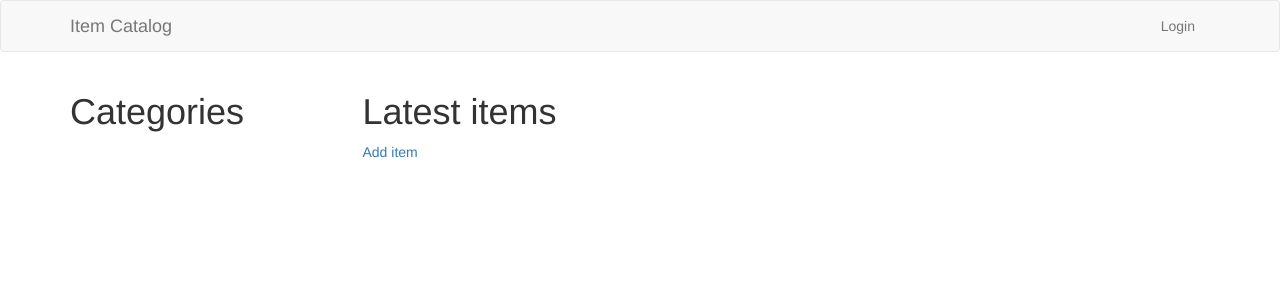
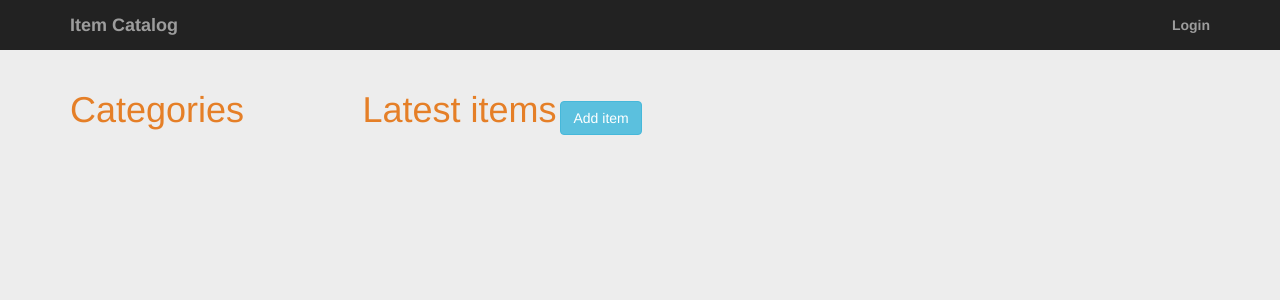
Before and after one commit to pim0223/item-catalog, a Flask app: page /catalog/ in a window 1280 px wide. Shown: the top 300 px of the page. Run offline with Flask 2, Linux system fonts and the light colour scheme; data that the repository does not hold is empty; parts of the project's set-up code (start-up, migrations or seed data) failed here and were passed over; some libraries are stand-ins or nearby versions.

Commit message:
Added styling

```diff
--- /dev/null
+++ b/src/static/styles.css
@@ -0,0 +1,31 @@
+h1 {
+  color: #e57f27;
+  display: inline-block;
+}
+
+.item_description {
+  background-color: #ffffff;
+  border-radius: 5px;
+  padding: 5px;
+  margin-top: 5px;
+  margin-bottom: 5px;
+  box-shadow: 1px 1px #d1d1d1;
+}
+
+ul {
+  list-style: none;
+}
+
+a {
+  color: #595757;
+  font-weight: bold;
+}
+
+body {
+  background-color: #ededed;
+}
+
+.navbar-inverse{
+    border: none;
+    border-radius: 0px;
+}
--- a/src/templates/catalog/base.html
+++ b/src/templates/catalog/base.html
@@ -4,13 +4,18 @@
     {{ title }} - Item catalog
 {% endblock %}
 
+{% block styles %}
+{{super()}}
+<link rel="stylesheet"
+      href="{{url_for('static', filename='styles.css')}}">
+{% endblock %}
+
 {% block navbar %}
-    <nav class="navbar navbar-default">
+    <nav class="navbar navbar-inverse">
         <div class="container">
             <div class="navbar-header">
                 <a class="navbar-brand" href="{{ url_for('catalog.show_all_items') }}">Item Catalog</a>
             </div>
-            <div class="collapse navbar-collapse" id="bs-example-navbar-collapse-1">
             <ul class="nav navbar-nav navbar-right">
                 {% if current_user.is_anonymous %}
                 <li><a href="{{ url_for('google.login') }}">Login</a></li>
@@ -18,7 +23,6 @@
                 <li><a href="{{ url_for('logout') }}">Logout</a></li>
                 {% endif %}
             </ul>
-            </div>
         </div>
     </nav>
 {% endblock %}
@@ -32,7 +36,6 @@
             {% endfor %}
         {% endif %}
         {% endwith %}
-
         {% block app_content %}{% endblock %}
     </div>
 {% endblock %}
--- a/src/templates/catalog/catalog.html
+++ b/src/templates/catalog/catalog.html
@@ -7,25 +7,19 @@
     <h1>Categories</h1>
 
     {% for category in categories%}
+    <p><a href= '{{url_for('catalog.show_items_category', category_name=category.name)}}'> {{category.name}} </a></p>
+    {% endfor %}
 
-    <ul>
-      <li><a href= '{{url_for('catalog.show_items_category', category_name=category.name)}}'> {{category.name}} </a></li>
-    </ul>
-
-    {% endfor %}
   </div>
   <div class="col-sm-9">
     <h1>Latest items</h1>
 
+
     {% for item in items%}
-
-    <ul>
-      <li><a href= '{{url_for('catalog.view_item', item_name=item.name)}}'>{{item.name}} </a> &nbsp ({{item.category.name}})</li>
-    </ul>
-
+    <p><a href= '{{url_for('catalog.view_item', item_name=item.name)}}'>{{item.name}} </a> &nbsp ({{item.category.name}})</p>
     {% endfor %}
 
-    <a href= '{{url_for('catalog.add_item')}}'>Add item</a>
+    <a href='{{url_for('catalog.add_item')}}' class="btn btn-info" role="button">Add item</a>
 
   </div>
 </div>
--- a/src/templates/catalog/category.html
+++ b/src/templates/catalog/category.html
@@ -4,11 +4,7 @@
 <h1>{{category.name}} items</h1>
 
 {% for item in items%}
-
-<ul>
-  <li>{{ item.name }}</li>
-</ul>
-
+<p><a href= '{{url_for('catalog.view_item', item_name=item.name)}}'>{{item.name}} </a></p>
 {% endfor %}
 
 {% endblock %}
--- a/src/templates/catalog/view_item.html
+++ b/src/templates/catalog/view_item.html
@@ -4,10 +4,11 @@
 <h1>{{item.name}}</h1>
 <p>In <a href= '{{url_for('catalog.show_items_category', category_name=item.category.name)}}'>{{item.category.name}}</a></p>
 
-<p>{{item.description}}</p>
+<div class='item_description'>{{item.description}}</div>
 
 {% if item.creator == current_user %}
   <a href= '{{url_for('catalog.edit_item', item_name=item.name)}}'>Edit</a>
+  <span>|</span>
   <a href= '{{url_for('catalog.delete_item', item_name=item.name)}}'>Delete</a>
 {% endif %}
 
```
Lines whose indentation alone changed are shown as unchanged.
